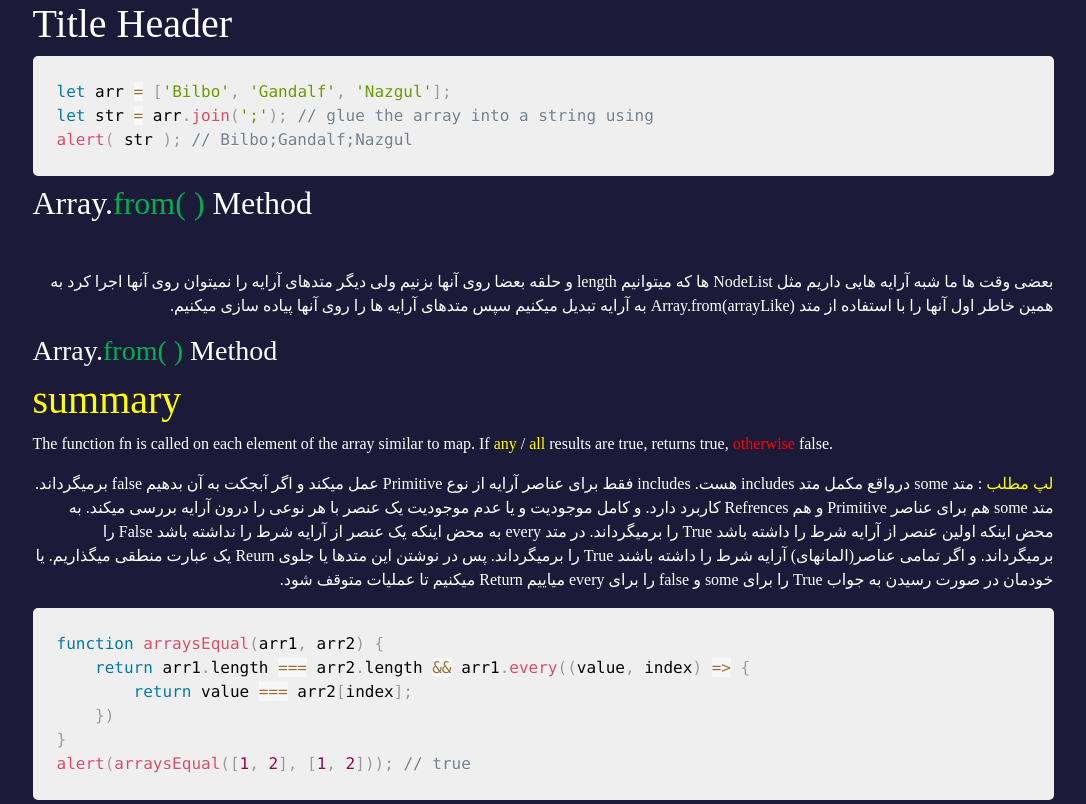
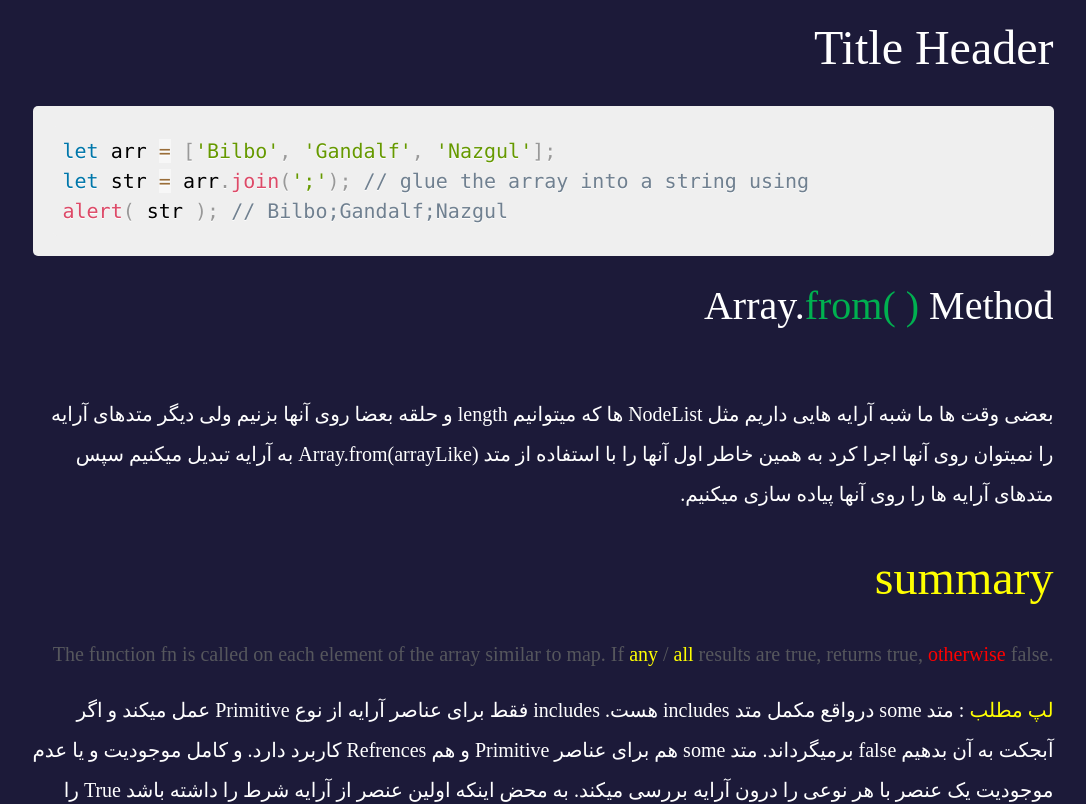
Before and after one commit to farshid117/javaScript-Exercise, a website: page pages/elementary-level/11-array.html in a window 1280 px wide. Shown: the top 804 px of the page, without its empty margins (97-1183 px from the left). Drawn offline with Linux system fonts and the light colour scheme.

Commit message:
js-Exercise ->some refactor

```diff
--- a/pages/elementary-level/11-array.html
+++ b/pages/elementary-level/11-array.html
@@ -1,5 +1,5 @@
 <!DOCTYPE html>
-<html lang="en">
+<html lang="en" dir="ltr">
 
 <head>
     <meta charset="UTF-8">
@@ -14,37 +14,13 @@
         integrity="sha512-iBBXm8fW90+nuLcSKlbmrPcLa0OT92xO1BIsZ+ywDWZCvqsWgccV3gFoRBv0z+8dLJgyAHIhR35VZc2oM/gI1w=="
         crossorigin="anonymous" referrerpolicy="no-referrer" />
     <link rel="stylesheet" href="../../css/bootstrap-icons.css" />
+    <link rel="stylesheet" href="../../css/style.css">
     <style>
-        body {
-            background: #1c1a39 !important;
-            color: #fff !important;
-            overflow-x: hidden !important;
-            width: 100vw !important;
-            height: 100vh !important;
-            display: flex !important;
-            justify-content: center !important;
-            align-items: center !important;
-            flex-wrap: wrap;
-            font-family: shabnam;
-        }
 
-        /* Custom style for JavaScript code block */
-        .language-javascript {
-            display: block;
-            flex-wrap: wrap;
-            padding: .5em;
-            margin: 0;
-            font-size: 0.9em;
-            line-height: 1.4em;
-            background-color: #efefef !important;
-            /* border: 1px solid #ddd; */
-            border-radius: 5px;
-            overflow-x: auto;
-        }
     </style>
 </head>
 
-<body>
+<body class="array-body">
     <!-- Markdown to HTML -->
     <div class="container">
         <div class="row justify-content-center">
@@ -86,7 +62,7 @@ document.addEventListener('DOMContentLoaded', function () {
 // Markdown text
 const markdownText =
 `
-# Title Header
+# <span style="color:#fff;">Title Header</span>
 
 \`\`\`javascript
 let arr = ['Bilbo', 'Gandalf', 'Nazgul'];
@@ -94,18 +70,18 @@ let str = arr.join(';'); // glue the array into a string using
 alert( str ); // Bilbo;Gandalf;Nazgul
 \`\`\`
 
-## Array.<span style="color:#00b050">from( )</span> Method
-<p dir="rtl" class="mt-5">
+## <span dir="ltr" style="color:#fff;" align=left>Array.<span style="color:#00b050">from( )</span> Method</span>
+<p dir="rtl" style="color:#fff;" class="mt-5">
     بعضی وقت ها ما شبه آرایه هایی داریم مثل NodeList ها که میتوانیم length و حلقه بعضا روی آنها بزنیم ولی دیگر متدهای آرایه را نمیتوان روی آنها اجرا کرد به همین خاطر اول آنها را با استفاده از متد Array.from(arrayLike) به آرایه تبدیل میکنیم سپس متدهای آرایه ها را روی آنها پیاده سازی میکنیم.
 
 </p>
 
 
-### Array.<span style="color:#00b050">from( )</span> Method
+## <span style="color:#fff;"></span>
 # <span style="color:#ffff00">summary</span>
 The function fn is called on each element of the array similar to map. If <span style="color:#ffff00">any</span> / <span style="color:#ffff00">all</span> results are true, returns true, <span style="color:#ff0000">otherwise</span> false.
 
-<p dir="rtl">
+<p dir="rtl" style="color:#fff;">
     <span style="color:#ffff00">لپ مطلب </span>: متد some درواقع مکمل متد includes هست. includes فقط برای عناصر آرایه از نوع Primitive عمل میکند و اگر آبجکت به آن بدهیم false برمیگرداند. متد some هم برای عناصر Primitive و هم Refrences کاربرد دارد. و کامل موجودیت و یا عدم موجودیت یک عنصر با هر نوعی را درون آرایه بررسی میکند. به محض اینکه اولین عنصر از آرایه شرط را داشته باشد True را برمیگرداند.
 در متد every به محض اینکه یک عنصر از آرایه شرط را نداشته باشد False  را برمیگرداند. و اگر تمامی عناصر(المانهای) آرایه شرط را داشته باشند True را برمیگرداند.
 پس در نوشتن این متدها یا جلوی Reurn یک عبارت منطقی میگذاریم. یا خودمان در صورت رسیدن به جواب True را برای some و false را برای every میاییم Return میکنیم تا عملیات متوقف شود.
--- /dev/null
+++ b/scss/components/pages/elementary-level/_11-array.scss
@@ -0,0 +1,30 @@
+//elementy-leve:11-array styles
+.array-body {
+  background: #1c1a39 !important;
+  color: #fff !important;
+  overflow-x: hidden !important;
+  width: 100vw !important;
+  height: 100vh !important;
+  display: flex !important;
+  justify-content: center !important;
+  align-items: center !important;
+  flex-wrap: wrap;
+  font-family: shabnam;
+  direction: ltr !important;
+  font-size: 20px;
+  color: #fff !important;
+}
+
+/* Custom style for JavaScript code block */
+.language-javascript {
+  display: block;
+  flex-wrap: wrap;
+  padding: 0.5em;
+  margin: 0;
+  font-size: 0.9em;
+  line-height: 1.4em;
+  background-color: #efefef !important;
+  /* border: 1px solid #ddd; */
+  border-radius: 5px;
+  overflow-x: auto;
+}
--- a/scss/style.scss
+++ b/scss/style.scss
@@ -16,6 +16,7 @@
 @import "./components/pages/elementary-level/2-convert-datatype.scss";
 @import "./components/pages/elementary-level/3-logical-operators.scss";
 @import "./components/pages/elementary-level/10-math";
+@import "./components/pages/elementary-level/11-array";
 /* intermediate-Level */
 
 /* advance-level */
```
Also changed, not shown: css/style.css, 1 other file.
